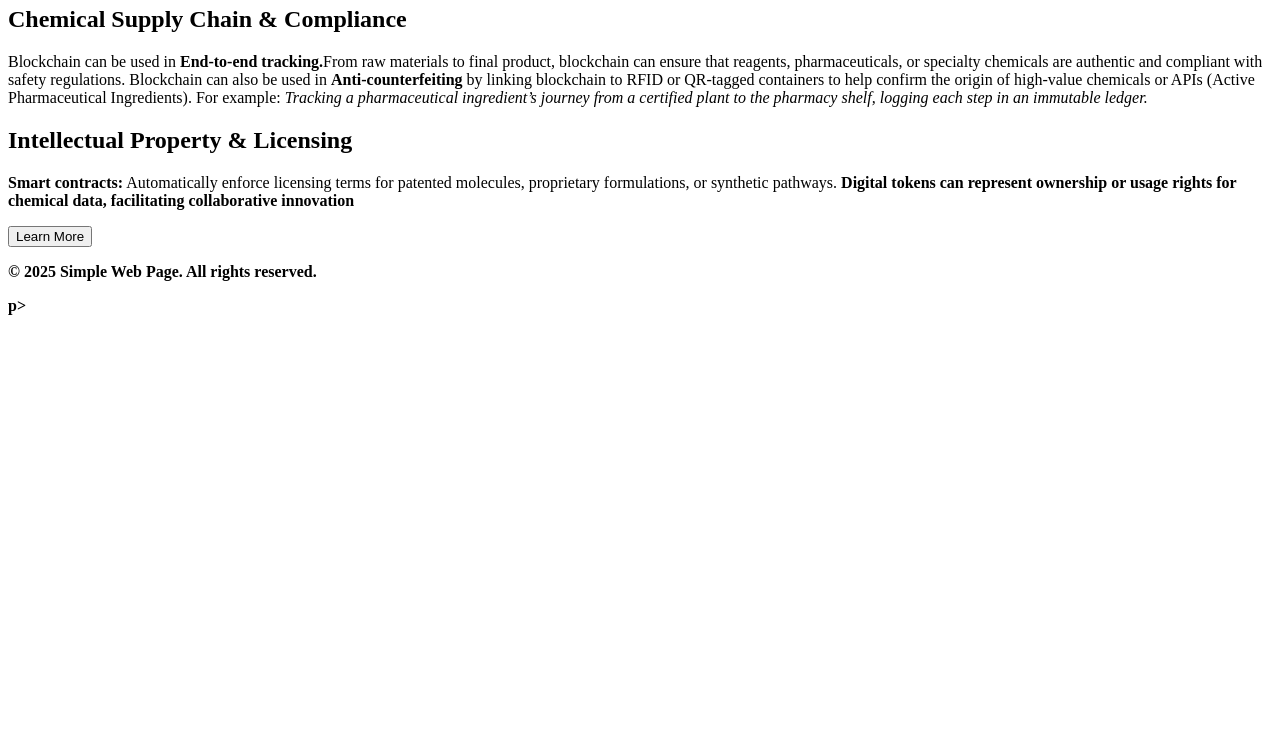
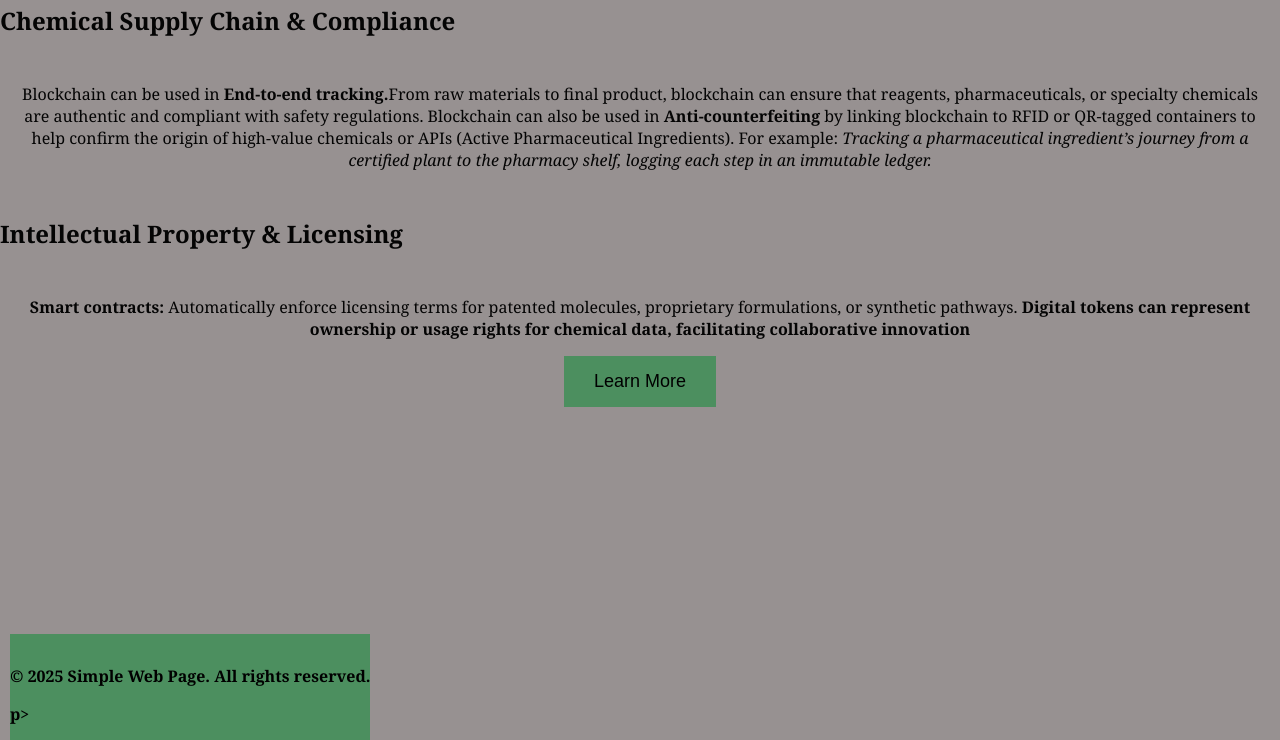
Before and after one commit to Nelson-Tommogo/Web-Development, a website: page fs/index.html in a window 1280 px wide. Shown: the part 60-800 px from the top of the page. Drawn offline with Linux system fonts and the light colour scheme.

Commit message:
New changes

```diff
--- a/fs/index.html
+++ b/fs/index.html
@@ -1,29 +1,42 @@
 <html>
   <head>
-        <title> Blockchain in Chemistry </title>
+    <title style="color: blue; background-color: aliceblue">
+      Blockchain in Chemistry
+    </title>
+    <link rel="stylesheet type = text/css" href="style.css" />
   </head>
   <body>
-        <h1> How can blockchain be used in chemistry?</h1>
-        <h2> Chemical Supply Chain & Compliance</h2>
+    <h1>How can blockchain be used in chemistry?</h1>
+    <h2>Chemical Supply Chain & Compliance</h2>
     <main>
       <p>
-               Blockchain can be used in <strong> End-to-end tracking.</strong>From raw materials to final product, blockchain can ensure that reagents, pharmaceuticals, or specialty chemicals are authentic and compliant with safety regulations.
-               Blockchain can also be used in <strong>Anti-counterfeiting</strong> by linking blockchain to RFID or QR-tagged containers to help confirm the origin of high-value chemicals or APIs (Active Pharmaceutical Ingredients).
-               For example: <em> Tracking a pharmaceutical ingredient’s journey from a certified plant to the pharmacy shelf, logging each step in an immutable ledger.</em>
+        Blockchain can be used in <strong> End-to-end tracking.</strong>From raw
+        materials to final product, blockchain can ensure that reagents,
+        pharmaceuticals, or specialty chemicals are authentic and compliant with
+        safety regulations. Blockchain can also be used in
+        <strong>Anti-counterfeiting</strong> by linking blockchain to RFID or
+        QR-tagged containers to help confirm the origin of high-value chemicals
+        or APIs (Active Pharmaceutical Ingredients). For example:
+        <em>
+          Tracking a pharmaceutical ingredient’s journey from a certified plant
+          to the pharmacy shelf, logging each step in an immutable ledger.</em
+        >
       </p>
     </main>
-            <h2> Intellectual Property & Licensing</h2>
+    <h2>Intellectual Property & Licensing</h2>
     <main>
       <p>
-                <strong>Smart contracts:</strong> Automatically enforce licensing terms for patented molecules, proprietary formulations, or synthetic pathways.
-                <strong><Tokenization:</strong> Digital tokens can represent ownership or usage rights for chemical data, facilitating collaborative innovation
+        <strong>Smart contracts:</strong> Automatically enforce licensing terms
+        for patented molecules, proprietary formulations, or synthetic pathways.
+        <strong><Tokenization:</strong> Digital tokens can represent ownership
+        or usage rights for chemical data, facilitating collaborative innovation
       </p>
-            <button> Learn More </button>
+      <button>Learn More</button>
     </main>
     <main>
       <footer>
-                <p>&copy; 2025 Simple Web Page. All rights reserved.
-                    </p>p>
+        <p>&copy; 2025 Simple Web Page. All rights reserved.</p>
+        p>
       </footer>
     </main>
   </body>
--- a/fs/style.css
+++ b/fs/style.css
@@ -3,11 +3,42 @@ body{
     margin: 0;
     padding:0;
     background-color: #979191;
-    color:blueviolet
+    color:rgb(4, 4, 4)
 }
     header{
         background-color: bisque;
-        color: black;
+        color: rgb(5, 5, 183);
         padding: 15px 0;
         text-align: center;
     }
+
+
+main{
+    padding: 10px;
+    text-align: center;
+}
+
+button{
+    background-color: #4c8f5f;
+    colour: blue;
+    border: none;
+    padding: 15px 30px;
+    text-align: center;
+    cursor: pointer;
+    font-size: large;
+}
+
+button:hover {
+background-color: aqua;
+}
+
+footer{
+    background-color: #4c8f5f;
+    color: black;
+    clear: both;
+    padding: 15px 0;
+    text-align: left;
+    width: auto;
+    position: fixed;
+    bottom: 0;
+}
```
Lines whose indentation alone changed are shown as unchanged.
